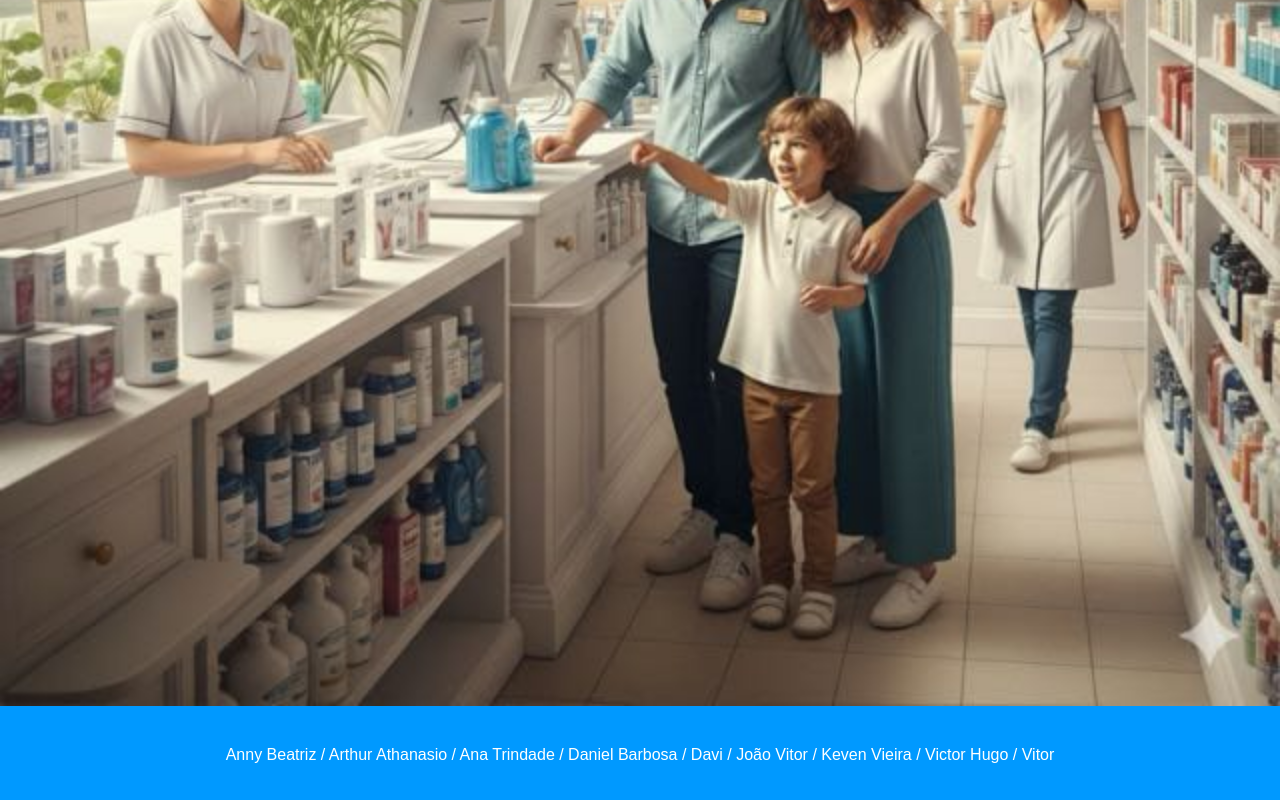
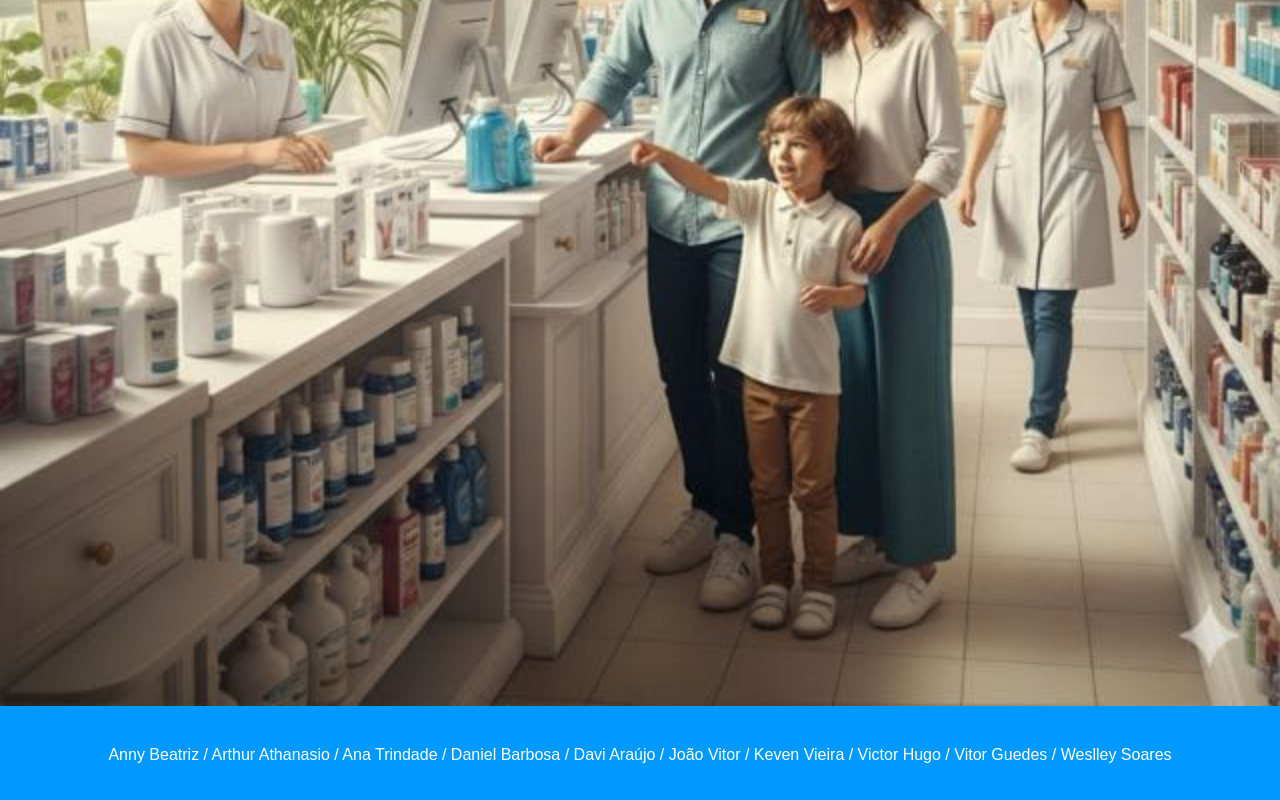
Before and after one commit to Keven-Vieira-Cardoso/Farfamily-site, a plain HTML site: page index.html in a window 1280 px wide. Shown: the part 712-1512 px from the top of the page. Drawn offline with Linux system fonts and the light colour scheme.

Commit message:
Update index.html

```diff
--- a/index.html
+++ b/index.html
@@ -58,7 +58,7 @@ p{
     <header>
 
         <nav style="text-align:center;">
-             <p> Anny Beatriz / Arthur Athanasio / Ana Trindade / Daniel Barbosa / Davi / João Vitor / Keven Vieira / Victor Hugo / Vitor</p>
+             <p> Anny Beatriz / Arthur Athanasio / Ana Trindade / Daniel Barbosa / Davi Araújo / João Vitor / Keven Vieira / Victor Hugo / Vitor Guedes / Weslley Soares </p>
         </nav>
     </header>
 </body>
```
